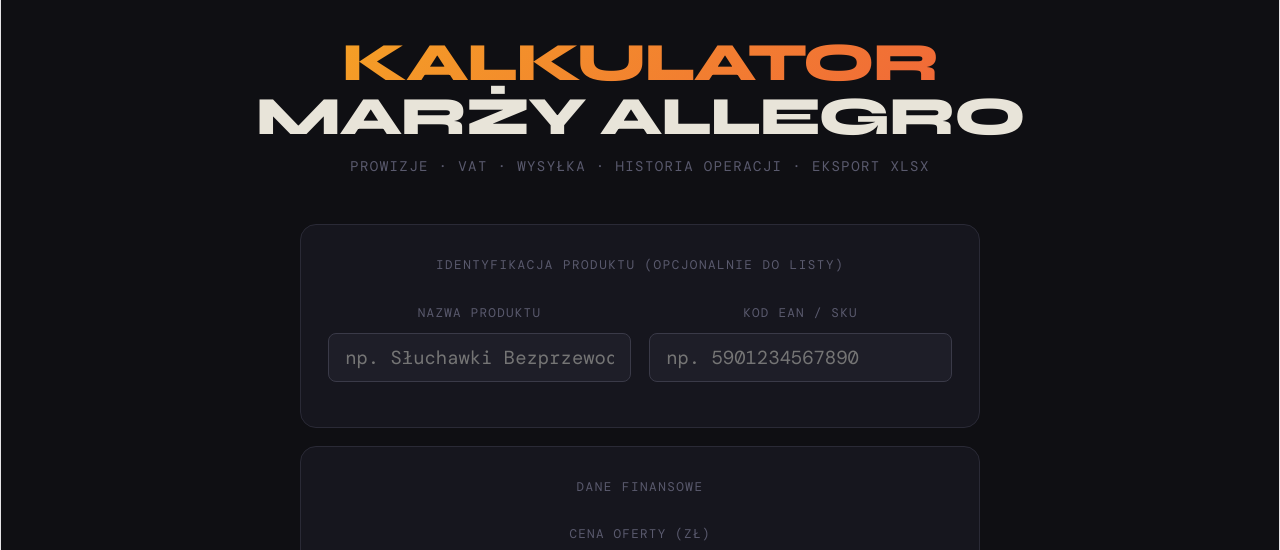
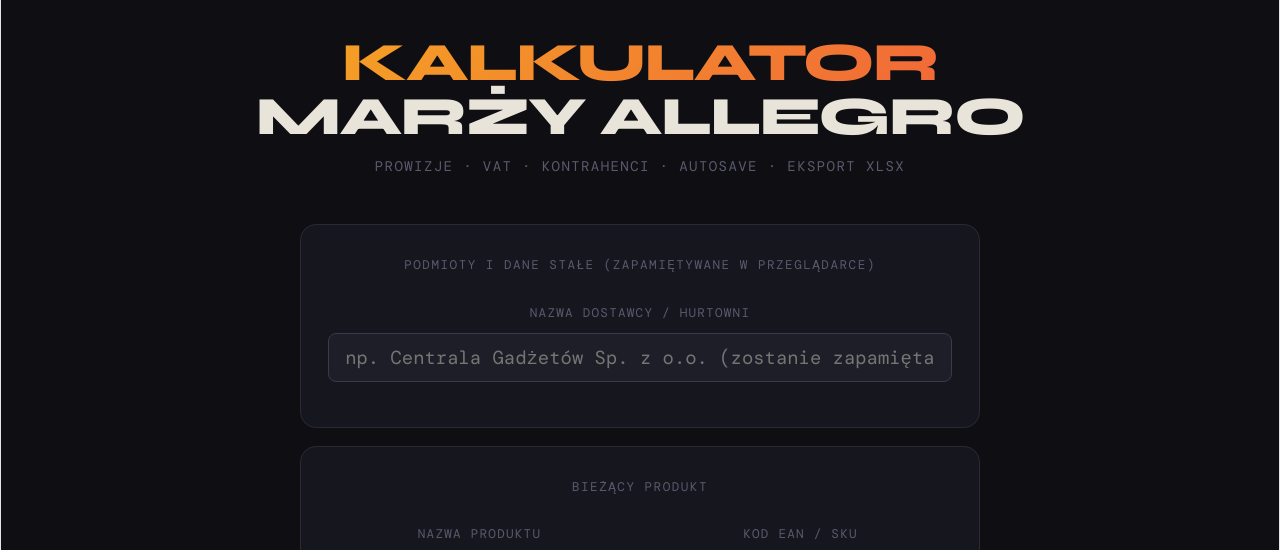
Before and after one commit to nuuii/allegro_calculator, a React (Vite) app: page / in a window 1280 px wide. Shown: the top 550 px of the page. Built offline with nearby package versions, Linux system fonts and the light colour scheme; no server answers; a web font is replaced by a local one.

Commit message:
Aktualizacja aplikacji

```diff
--- a/src/App.jsx
+++ b/src/App.jsx
@@ -80,16 +80,21 @@
 }
 
 export default function KalkulatorAllegro() {
-  // Dane identyfikacyjne produktu
+  // Dane produktu (resetowane po dodaniu do listy)
   const [prodName, setProdName] = useState("");
   const [prodEan, setProdEan] = useState("");
-
-  // Dane finansowe
   const [offerPrice, setOfferPrice] = useState("");
   const [purchaseCost, setPurchaseCost] = useState("");
-  const [purchaseCurrency, setPurchaseCurrency] = useState("PLN");
-  const [allegro, setAllegro] = useState("10");
-  const [vat, setVat] = useState(23);
+
+  // Dane zapamiętywane w localStorage (pamięć podręczna)
+  const [supplierName, setSupplierName] = useState(() => localStorage.getItem("calcallegro_supplier") || "");
+  const [purchaseCurrency, setPurchaseCurrency] = useState(() => localStorage.getItem("calcallegro_currency") || "PLN");
+  const [allegro, setAllegro] = useState(() => localStorage.getItem("calcallegro_allegro") || "10");
+  const [vat, setVat] = useState(() => {
+    const savedVat = localStorage.getItem("calcallegro_vat");
+    return savedVat ? parseInt(savedVat, 10) : 23;
+  });
+
   const [includeDelivery, setIncludeDelivery] = useState(true);
 
   // Kursy walut
@@ -101,7 +106,13 @@
   // Lista zapisanych kalkulacji
   const [savedCalculations, setSavedCalculations] = useState([]);
 
-  // Dynamiczne ładowanie skryptu SheetJS (XLSX) do eksportu
+  // Efekty zapisujące stany do localStorage przy każdej zmianie
+  useEffect(() => { localStorage.setItem("calcallegro_supplier", supplierName); }, [supplierName]);
+  useEffect(() => { localStorage.setItem("calcallegro_currency", purchaseCurrency); }, [purchaseCurrency]);
+  useEffect(() => { localStorage.setItem("calcallegro_allegro", allegro); }, [allegro]);
+  useEffect(() => { localStorage.setItem("calcallegro_vat", vat.toString()); }, [vat]);
+
+  // Dynamiczne ładowanie skryptu SheetJS (XLSX)
   useEffect(() => {
     if (!window.XLSX) {
       const script = document.createElement("script");
@@ -185,7 +196,6 @@
   const isNegative = result && result.profit < 0;
   const currentRate = rates[purchaseCurrency];
 
-  // Funkcja dodawania pozycji do wewnętrznej listy
   const handleAddToList = () => {
     if (!offerPrice) {
       alert("Wpisz przynajmniej cenę oferty, aby dodać pozycję.");
@@ -196,6 +206,7 @@
       id: Date.now(),
       name: prodName.trim() || "Produkt bez nazwy",
       ean: prodEan.trim() || "—",
+      supplier: supplierName.trim() || "—",
       offerPrice: parseFloat(offerPrice.replace(",", ".")),
       purchaseCost: purchaseCost ? parseFloat(purchaseCost.replace(",", ".")) : 0,
       currency: purchaseCurrency,
@@ -211,19 +222,17 @@
 
     setSavedCalculations(prev => [newItem, ...prev]);
 
-    // Resetowanie pól formularza produktu dla wygody
+    // Resetujemy tylko pola konkretnego produktu, dostawca zostaje nienaruszony!
     setProdName("");
     setProdEan("");
     setOfferPrice("");
     setPurchaseCost("");
   };
 
-  // Usunięcie pojedynczej pozycji z listy
   const handleRemoveFromList = (id) => {
     setSavedCalculations(prev => prev.filter(item => item.id !== id));
   };
 
-  // Eksport zgromadzonych danych do arkusza XLSX przy użyciu SheetJS
   const handleExportToExcel = () => {
     if (savedCalculations.length === 0) {
       alert("Lista kalkulacji jest pusta!");
@@ -235,11 +244,11 @@
       return;
     }
 
-    // Mapowanie wewnętrznej struktury na czytelne nagłówki i zaokrąglone wartości do Excela
     const dataForExcel = savedCalculations.map((item, index) => ({
       "Lp.": index + 1,
       "Nazwa produktu": item.name,
       "EAN / SKU": item.ean,
+      "Dostawca": item.supplier,
       "Cena oferty (Brutto PLN)": item.offerPrice,
       "Stawka VAT (%)": item.vat,
       "Koszt zakupu (Waluta)": item.purchaseCost,
@@ -257,7 +266,6 @@
     const workbook = window.XLSX.utils.book_new();
     window.XLSX.utils.book_append_sheet(workbook, worksheet, "Kalkulacje Allegro");
 
-    // Wygenerowanie pobierania pliku
     window.XLSX.writeFile(workbook, `Kalkulacja_Allegro_${new Date().toISOString().slice(0,10)}.xlsx`);
   };
 
@@ -299,7 +307,6 @@
         .cur-btn:hover { transform: translateY(-1px); }
         select option { background: #1e1e28; color: #e8e4d9; }
 
-        /* Style tabeli historii */
         .calc-table { width: 100%; border-collapse: collapse; font-size: 0.8rem; text-align: left; margin-top: 1rem; }
         .calc-table th { background: #1e1e28; color: #8a8a9e; padding: 0.6rem; font-weight: 500; border-bottom: 1px solid #2a2a36; }
         .calc-table td { padding: 0.6rem; border-bottom: 1px solid #1e1e28; color: #e8e4d9; }
@@ -327,16 +334,29 @@
           color: "#e8e4d9",
         }}>MARŻY ALLEGRO</div>
         <div style={{ color: "#5a5a6e", fontSize: "0.78rem", marginTop: "0.5rem", letterSpacing: "0.1em" }}>
-          PROWIZJE · VAT · WYSYŁKA · HISTORIA OPERACJI · EKSPORT XLSX
+          PROWIZJE · VAT · KONTRAHENCI · AUTOSAVE · EKSPORT XLSX
         </div>
       </div>
 
       <div style={{ width: "100%", maxWidth: "680px", display: "flex", flexDirection: "column", gap: "1rem" }}>
 
+        {/* Sekcja kontrahenta i logistyki */}
+        <div style={{ background: "#16161e", borderRadius: "16px", padding: "1.5rem", border: "1px solid #2a2a36" }}>
+          <div style={{ fontSize: "0.7rem", letterSpacing: "0.12em", color: "#5a5a6e", marginBottom: "1.2rem" }}>
+            PODMIOTY I DANE STAŁE (ZAPAMIĘTYWANE W PRZEGLĄDARCE)
+          </div>
+          <Field
+            label="Nazwa dostawcy / hurtowni"
+            value={supplierName}
+            onChange={setSupplierName}
+            placeholder="np. Centrala Gadżetów Sp. z o.o. (zostanie zapamiętane)"
+          />
+        </div>
+
         {/* Dane Identyfikacyjne Produktu */}
         <div style={{ background: "#16161e", borderRadius: "16px", padding: "1.5rem", border: "1px solid #2a2a36" }}>
           <div style={{ fontSize: "0.7rem", letterSpacing: "0.12em", color: "#5a5a6e", marginBottom: "1.2rem" }}>
-            IDENTYFIKACJA PRODUKTU (OPCJONALNIE DO LISTY)
+            BIEŻĄCY PRODUKT
           </div>
           <div style={{ display: "grid", gridTemplateColumns: "1fr 1fr", gap: "1rem" }}>
             <Field label="Nazwa produktu" value={prodName} onChange={setProdName} placeholder="np. Słuchawki Bezprzewodowe X" />
@@ -565,7 +585,7 @@
           </div>
         </div>
 
-        {/* Wyniki i przycisk zapisu */}
+        {/* Wyniki */}
         {result && (
           <div className="fadeup" style={{
             background: "#16161e",
@@ -642,7 +662,6 @@
               </div>
             )}
 
-            {/* Przycisk wrzucenia na listę */}
             <button
               onClick={handleAddToList}
               style={{
@@ -658,15 +677,13 @@
                 cursor: "pointer",
                 transition: "transform 0.15s"
               }}
-              onMouseEnter={e => e.target.style.transform = "scale(1.01)"}
-              onMouseLeave={e => e.target.style.transform = "none"}
             >
               ＋ DODAJ TĘ KALKULACJĘ DO LISTY
             </button>
           </div>
         )}
 
-        {/* Sekcja Listy / Historii i pobierania XLSX */}
+        {/* Tabela historii i eksport */}
         <div style={{ background: "#16161e", borderRadius: "16px", padding: "1.5rem", border: "1px solid #2a2a36", marginTop: "0.5rem" }}>
           <div style={{ display: "flex", justifyContent: "space-between", alignItems: "center", marginBottom: "1rem" }}>
             <div style={{ fontSize: "0.7rem", letterSpacing: "0.12em", color: "#5a5a6e" }}>
@@ -703,8 +720,8 @@
                   <tr>
                     <th>Produkt</th>
                     <th>EAN</th>
+                    <th>Dostawca</th>
                     <th>Oferta</th>
-                    <th>Zakup</th>
                     <th>Zysk</th>
                     <th>Marża</th>
                     <th></th>
@@ -715,13 +732,8 @@
                     <tr key={item.id}>
                       <td style={{ fontWeight: 500 }}>{item.name}</td>
                       <td style={{ color: "#6a6a7e" }}>{item.ean}</td>
+                      <td style={{ color: "#a5a5b5" }}>{item.supplier}</td>
                       <td>{formatPLN(item.offerPrice)}</td>
-                      <td>
-                        {item.currency !== "PLN"
-                          ? `${item.purchaseCost} ${item.currency}`
-                          : formatPLN(item.purchaseCost)
-                        }
-                      </td>
                       <td style={{ color: item.profit > 0 ? "#4ecb71" : "#e05555" }}>
                         {formatPLN(item.profit)}
                       </td>
@@ -732,7 +744,6 @@
                         <button
                           onClick={() => handleRemoveFromList(item.id)}
                           style={{ background: "transparent", border: "none", color: "#5a5a6e", cursor: "pointer", fontSize: "0.9rem" }}
-                          title="Usuń"
                         >
                           ✕
                         </button>
@@ -746,7 +757,7 @@
         </div>
 
         <div style={{ textAlign: "center", fontSize: "0.65rem", color: "#2a2a3a", letterSpacing: "0.05em", paddingBottom: "1rem" }}>
-          Kursy walut: frankfurter.app (ECB) · Moduł eksportu: SheetJS Integration
+          Pamięć podręczna: localStorage aktywny · Eksport tabeli uwzględnia kolumnę dostawcy
         </div>
       </div>
     </div>
```
